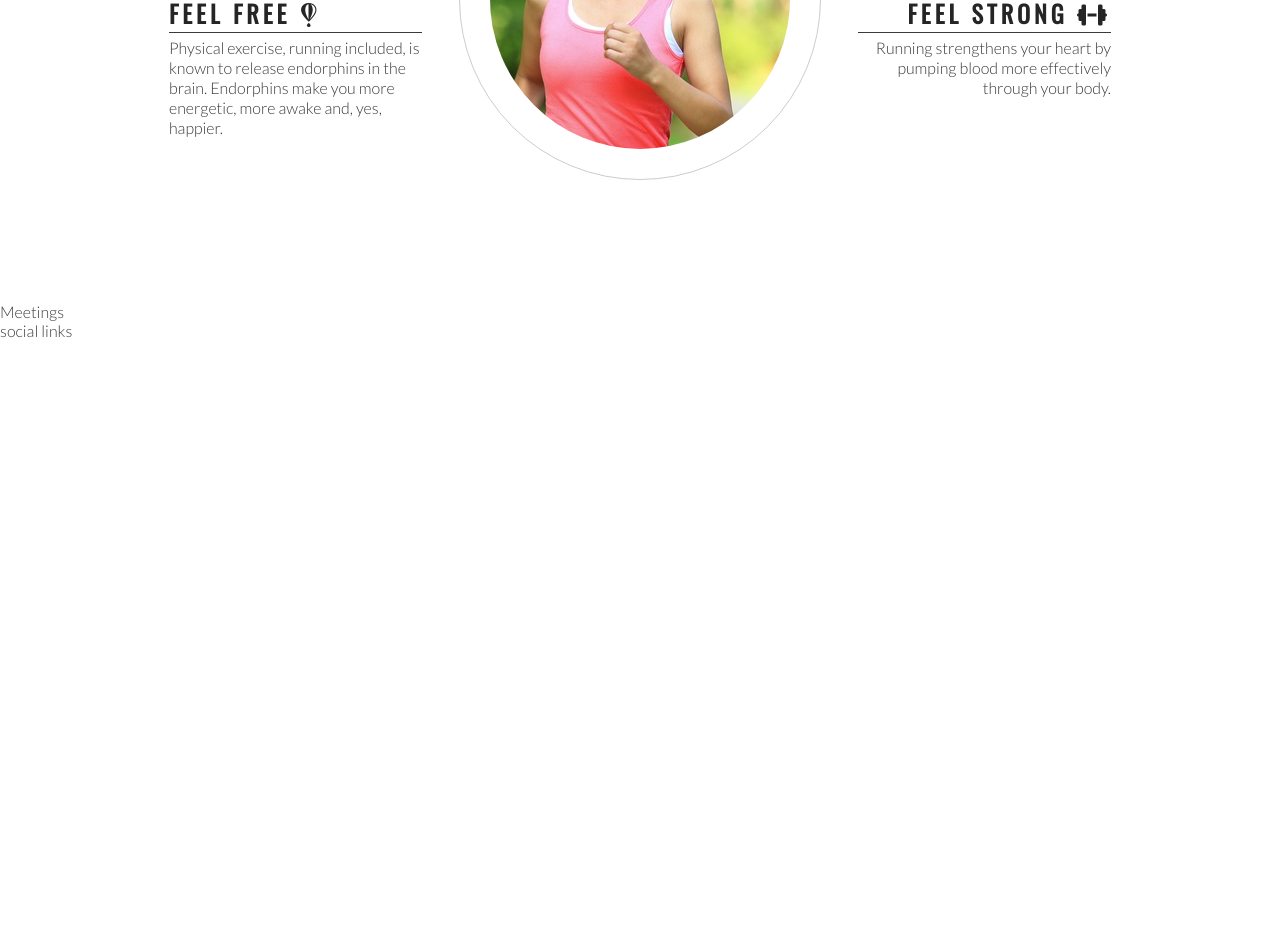
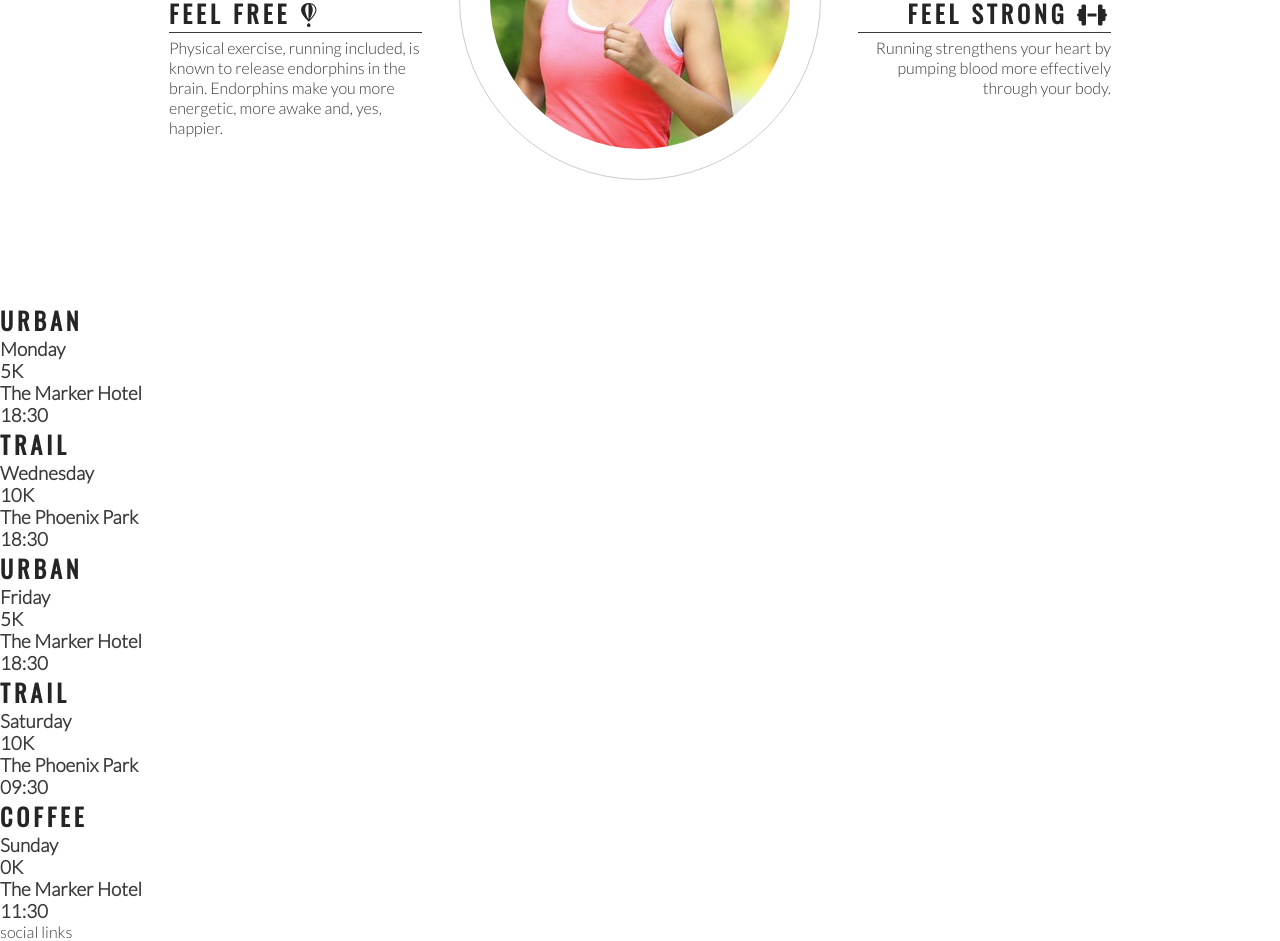
Before and after one commit to Natalitta/love-running, a plain HTML site: page index.html in a window 1280 px wide. Shown: the part 993-1934 px from the top of the page. Before the commit the page ends 1333 px from the top, so only its background shows below. Drawn offline with nearby package versions, Linux system fonts and the light colour scheme.

Commit message:
Add meet-up times

```diff
--- a/index.html
+++ b/index.html
@@ -68,7 +68,41 @@
         </div>
     </section>
     <section>
-        Meetings
+        <div>
+            <h2>Urban</h2>
+            <h3>Monday</h3>
+            <h3>5K</h3>
+            <h3>The Marker Hotel</h3>
+            <h3>18:30</h3>
+        </div>
+        <div>
+            <h2>Trail</h2>
+            <h3>Wednesday</h3>
+            <h3>10K</h3>
+            <h3>The Phoenix Park</h3>
+            <h3>18:30</h3>
+        </div>
+        <div>
+            <h2>Urban</h2>
+            <h3>Friday</h3>
+            <h3>5K</h3>
+            <h3>The Marker Hotel</h3>
+            <h3>18:30</h3>
+        </div>
+        <div>
+            <h2>Trail</h2>
+            <h3>Saturday</h3>
+            <h3>10K</h3>
+            <h3>The Phoenix Park</h3>
+            <h3>09:30</h3>
+        </div>
+        <div>
+            <h2>Coffee</h2>
+            <h3>Sunday</h3>
+            <h3>0K</h3>
+            <h3>The Marker Hotel</h3>
+            <h3>11:30</h3>
+        </div>
     </section>
     <footer>
         social links
```
